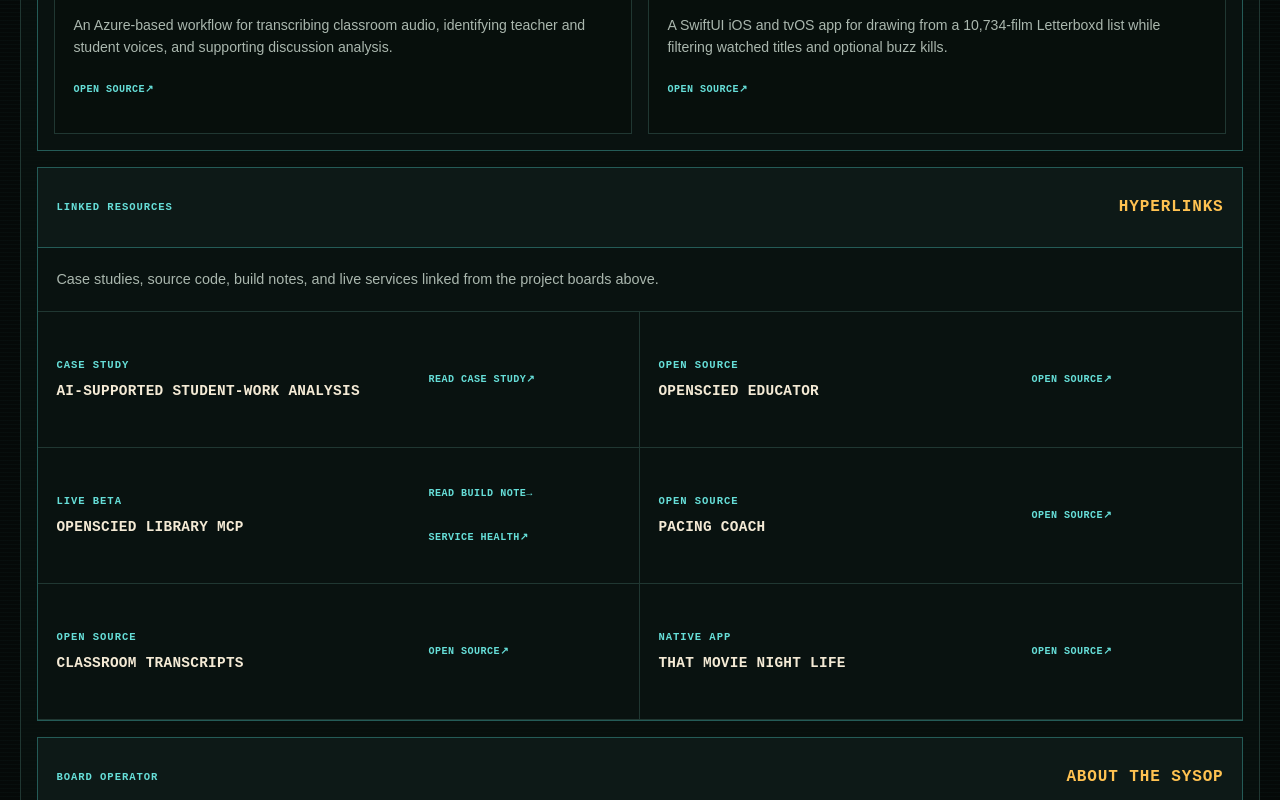
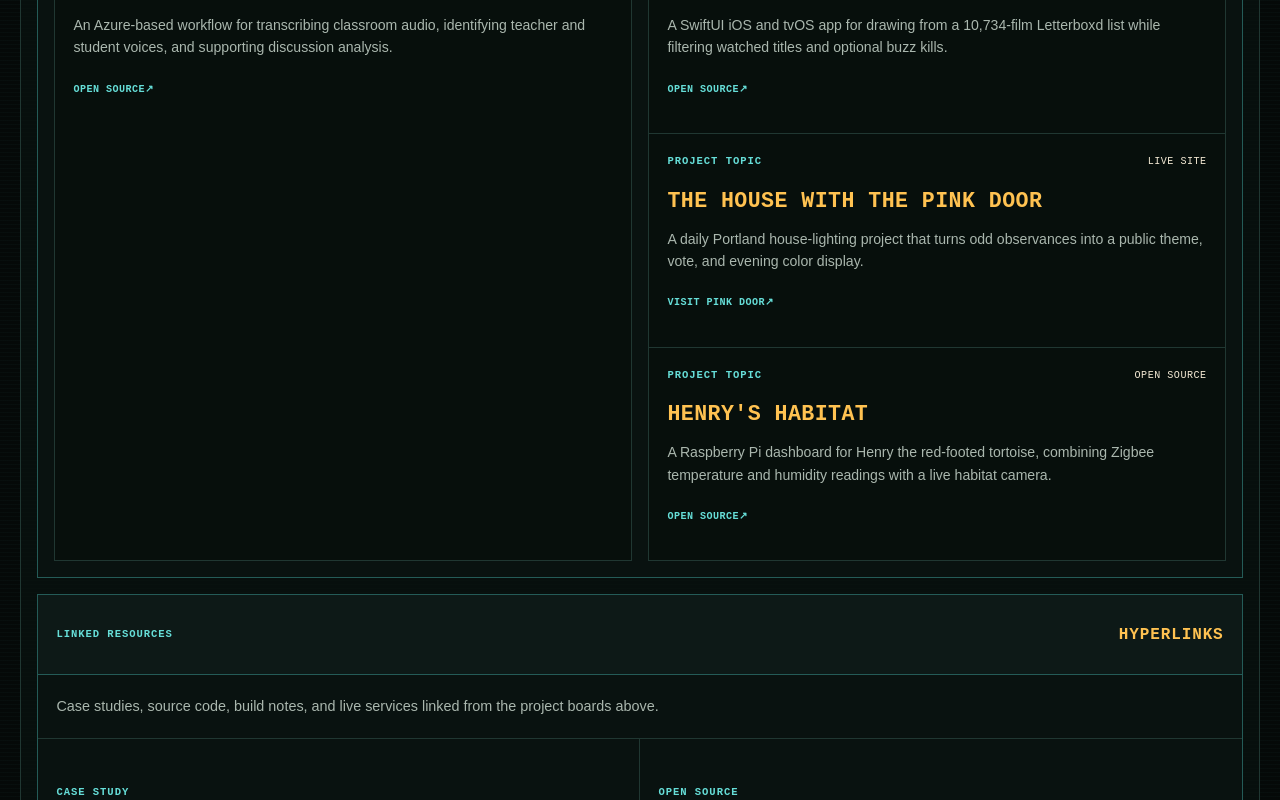
Before and after one commit to hey-aw/awzone-site, a Next.js app: page / in a window 1280 px wide. Shown: the part 2160-2960 px from the top of the page. Built offline with nearby package versions, Linux system fonts and the light colour scheme.

Commit message:
Add Pink Door and Henry Habitat projects

```diff
--- a/app/page.tsx
+++ b/app/page.tsx
@@ -139,6 +139,36 @@ const boardTopics: BoardTopic[] = [
     resources: [
       {
         href: "https://github.com/hey-aw/that-movie-night-life",
+        label: "Open source",
+        external: true,
+      },
+    ],
+  },
+  {
+    slug: "pink-door",
+    board: "side-projects",
+    status: "Live site",
+    title: "The House with the Pink Door",
+    summary:
+      "A daily Portland house-lighting project that turns odd observances into a public theme, vote, and evening color display.",
+    resources: [
+      {
+        href: "https://pink.awzone.com/",
+        label: "Visit Pink Door",
+        external: true,
+      },
+    ],
+  },
+  {
+    slug: "henrys-habitat",
+    board: "side-projects",
+    status: "Open source",
+    title: "Henry's Habitat",
+    summary:
+      "A Raspberry Pi dashboard for Henry the red-footed tortoise, combining Zigbee temperature and humidity readings with a live habitat camera.",
+    resources: [
+      {
+        href: "https://github.com/hey-aw/henry-habitat",
         label: "Open source",
         external: true,
       },
```
Also changed, not shown: 1 other file (tests, documents, lock files or other folders).
